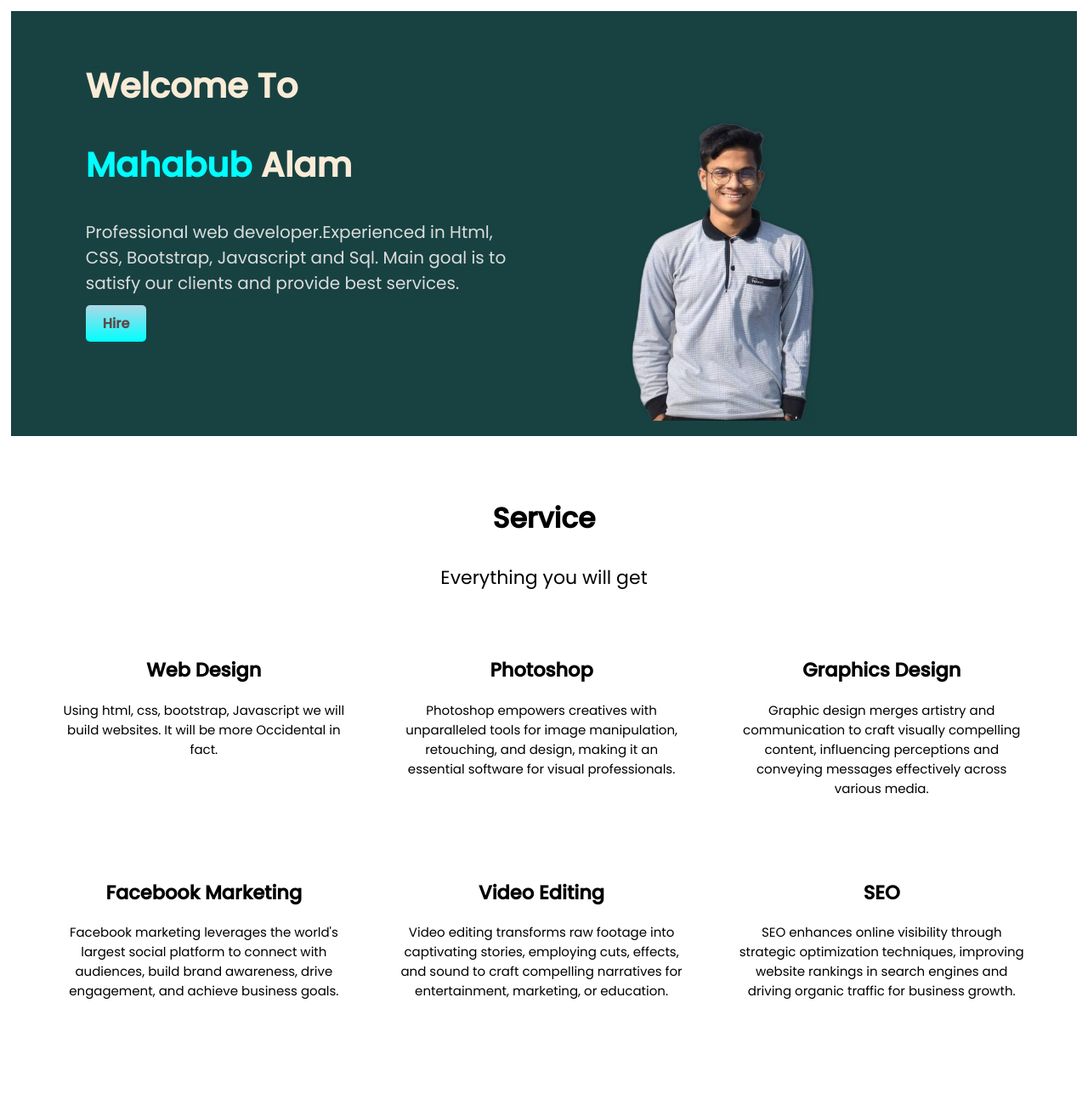
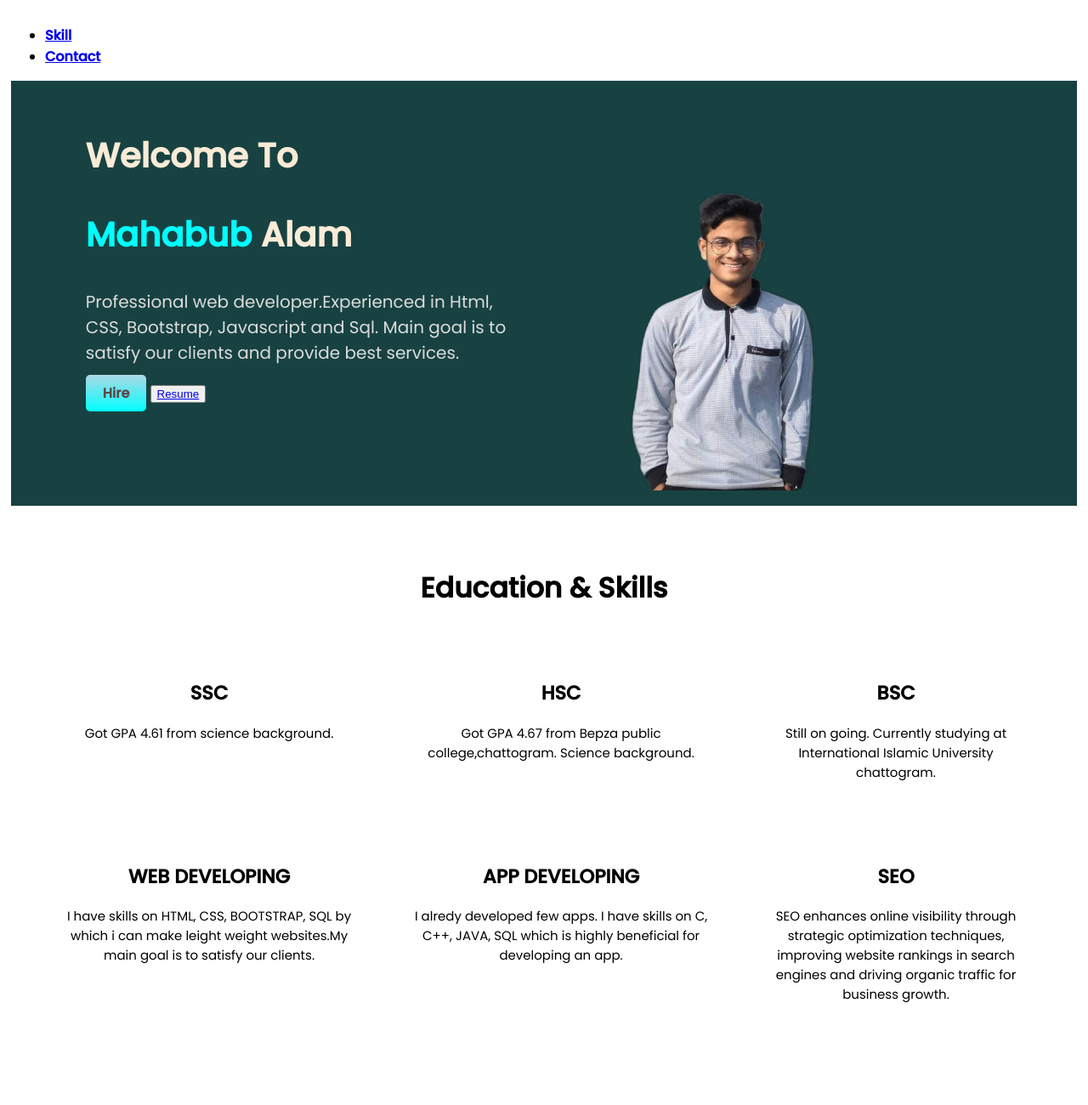
Before and after one commit to mahabub96/Portfolio-1, a plain HTML site: page index.html in a window 1280 px wide. Shown: the top 1300 px of the page at 85% size. Drawn offline with nearby package versions, Linux system fonts and the light colour scheme.

Commit message:
index.html

```diff
--- a/index.html
+++ b/index.html
@@ -12,6 +12,17 @@
 <link rel="stylesheet" href="https://cdnjs.cloudflare.com/ajax/libs/font-awesome/6.4.2/css/all.min.css" integrity="sha512-z3gLpd7yknf1YoNbCzqRKc4qyor8gaKU1qmn+CShxbuBusANI9QpRohGBreCFkKxLhei6S9CQXFEbbKuqLg0DA==" crossorigin="anonymous" referrerpolicy="no-referrer">
 </head>
 <body>
+
+    <header>
+        <div class="nav">
+            <ul>
+                <li><a href="#skl"><b>Skill</b></a></li>
+                <li><a href="#cont"><b>Contact</b></a></li>
+            </ul>
+        </div>
+    </header>
+
+
     <section class="one">
         <div class="d1">
             <h1>Welcome To</h1>
@@ -21,6 +32,7 @@
                 Main goal is to satisfy our clients and provide best services.
             </P>
             <a id="profile" target="_blank" href="https://www.linkedin.com/in/mahabub-alam-7a32aa246">Hire</a>
+            <button><a target="_blank" href="resume.pdf" download>Resume</a></button>
 
         </div>
         <div class="d1">
@@ -30,32 +42,32 @@
 
 
     <section class="service-section">
-        <h1>Service</h1>
-        <p>Everything you will get</p>
+        <h1 id="skl">Education & Skills</h1>
+        <!-- <p>Everything you will get</p> -->
         <div class="card-container">
             <div class="card">
-                <h1>Web Design</h1>
-                <p>Using html, css, bootstrap, Javascript we will build websites. It will be more Occidental in fact.</p>
+                <h1>SSC</h1>
+                <p>Got GPA 4.61 from science background.</p>
             </div>
 
             <div class="card">
-                <h1>Photoshop</h1>
-                <p>Photoshop empowers creatives with unparalleled tools for image manipulation, retouching, and design, making it an essential software for visual professionals.</p>
+                <h1>HSC</h1>
+                <p>Got GPA 4.67 from Bepza public college,chattogram. Science background.</p>
             </div>
 
             <div class="card">
-                <h1>Graphics Design</h1>
-                <p>Graphic design merges artistry and communication to craft visually compelling content, influencing perceptions and conveying messages effectively across various media.</p>
+                <h1>BSC</h1>
+                <p>Still on going. Currently studying at International Islamic University chattogram. </p>
             </div>
 
             <div class="card">
-                <h1>Facebook Marketing</h1>
-                <p>Facebook marketing leverages the world's largest social platform to connect with audiences, build brand awareness, drive engagement, and achieve business goals.</p>
+                <h1>WEB DEVELOPING</h1>
+                <p>I have skills on HTML, CSS, BOOTSTRAP, SQL by which i can make leight weight websites.My main goal is to satisfy our clients.</p>
             </div>
 
             <div class="card">
-                <h1>Video Editing</h1>
-                <p>Video editing transforms raw footage into captivating stories, employing cuts, effects, and sound to craft compelling narratives for entertainment, marketing, or education.</p>
+                <h1>APP DEVELOPING</h1>
+                <p>I alredy developed few apps. I have skills on C, C++, JAVA, SQL which is highly beneficial for developing an app.</p>
             </div>
 
             <div class="card">
@@ -115,7 +127,7 @@
 
 
     <footer>
-      <div class="foot">
+      <div class="foot" id="cont">
         <div class="foot1">
             <h3>Contacts</h3>
             <p>mahabubalam1035@gmail.com</p>
@@ -129,8 +141,8 @@
         </div>
         <div class="foot1">
             <h3>Follow me</h3>
-            <i class="fab fa-facebook"></i>
-            <i class="fab fa-instagram"></i>
+           <a href="https://github.com/mahabub96"><i class="fab fa-github"></i></a>
+           <a href="https://www.linkedin.com/in/mahabub-alam-7a32aa246"><i class="fab fa-linkedin"></i></a>
             <i class="fab fa-whatsapp"></i>
         </div>
         </div>
```
